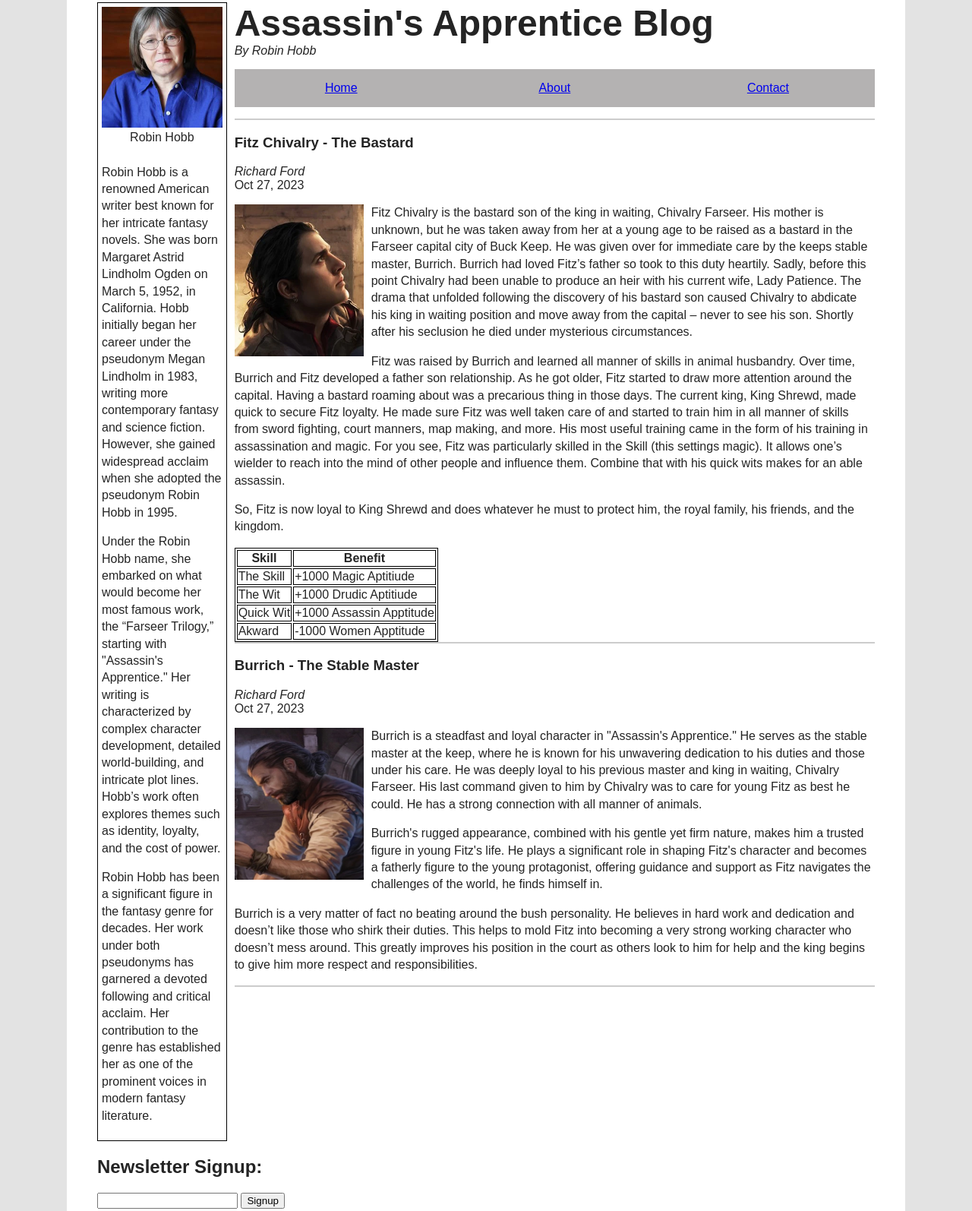
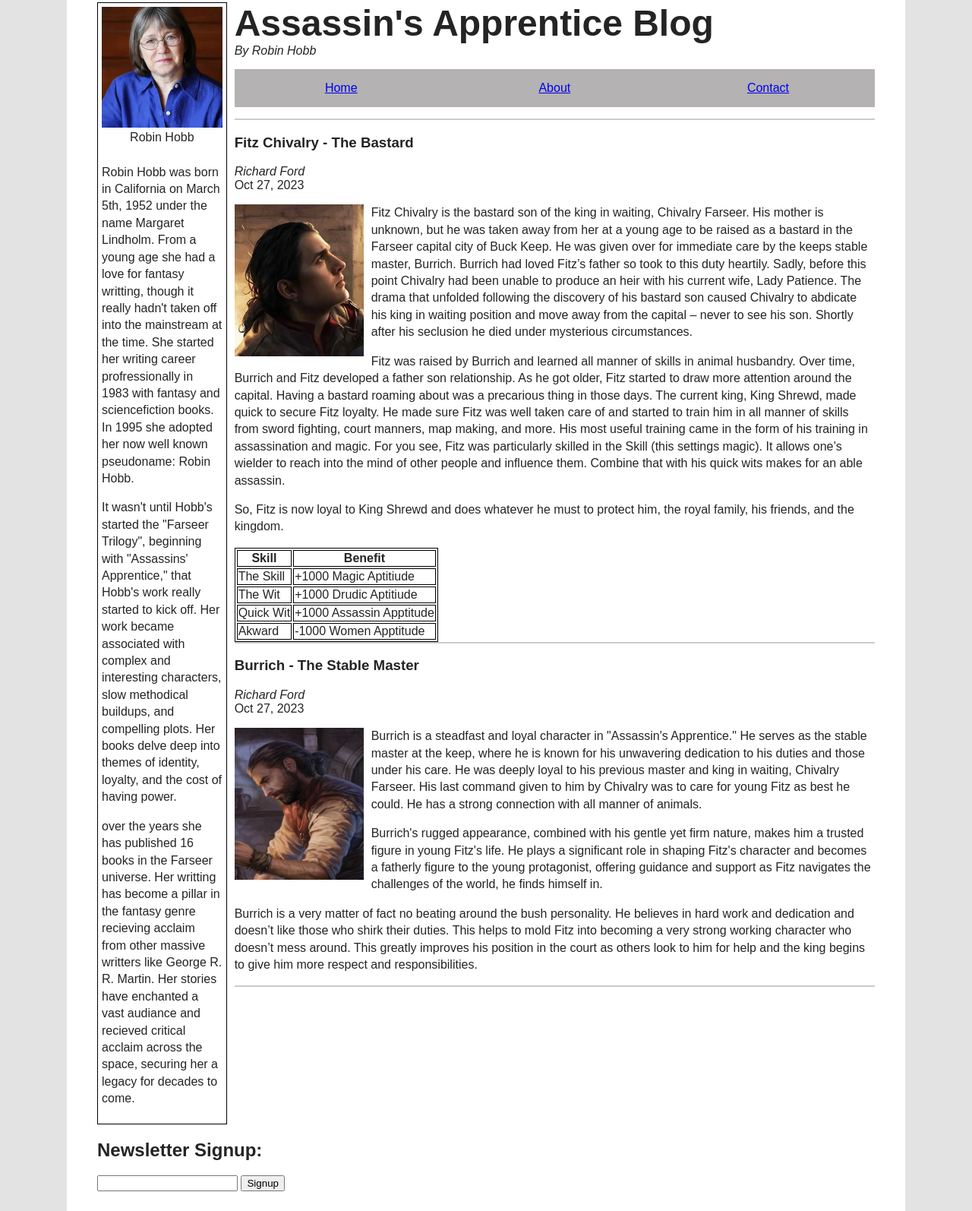
Before and after one commit to Rapids00122/mi349_blog, a plain HTML site: page index.html in a window 1280 px wide. Shown: the part 87-1681 px from the top of the page at 76% size. Drawn offline with Linux system fonts and the light colour scheme.

Commit message:
Updated Robin Hobb description

```diff
--- a/index.html
+++ b/index.html
@@ -15,9 +15,9 @@
           <figcaption>Robin Hobb</figcaption>
         </figure>
         <section id="aside-text">
-          <p>Robin Hobb is a renowned American writer best known for her intricate fantasy novels. She was born Margaret Astrid Lindholm Ogden on March 5, 1952, in California. Hobb initially began her career under the pseudonym Megan Lindholm in 1983, writing more contemporary fantasy and science fiction. However, she gained widespread acclaim when she adopted the pseudonym Robin Hobb in 1995.</p>
-          <p>Under the Robin Hobb name, she embarked on what would become her most famous work, the “Farseer Trilogy,” starting with "Assassin's Apprentice." Her writing is characterized by complex character development, detailed world-building, and intricate plot lines. Hobb’s work often explores themes such as identity, loyalty, and the cost of power.</p>
-          <p>Robin Hobb has been a significant figure in the fantasy genre for decades. Her work under both pseudonyms has garnered a devoted following and critical acclaim. Her contribution to the genre has established her as one of the prominent voices in modern fantasy literature.</p>
+          <p>Robin Hobb was born in California on March 5th, 1952 under the name Margaret Lindholm. From a young age she had a love for fantasy writting, though it really hadn't taken off into the mainstream at the time. She started her writing career profressionally in 1983 with fantasy and sciencefiction books. In 1995 she adopted her now well known pseudoname: Robin Hobb.</p>
+          <p>It wasn't until Hobb's started the "Farseer Trilogy", beginning with "Assassins' Apprentice," that Hobb's work really started to kick off. Her work became associated with complex and interesting characters, slow methodical buildups, and compelling plots. Her books delve deep into themes of identity, loyalty, and the cost of having power.</p>
+          <p>over the years she has published 16 books in the Farseer universe. Her writting has become a pillar in the fantasy genre recieving acclaim from other massive writters like George R. R. Martin. Her stories have enchanted a vast audiance and recieved critical acclaim across the space, securing her a legacy for decades to come.</p>
         </section>
       </aside>
       <main>
```
